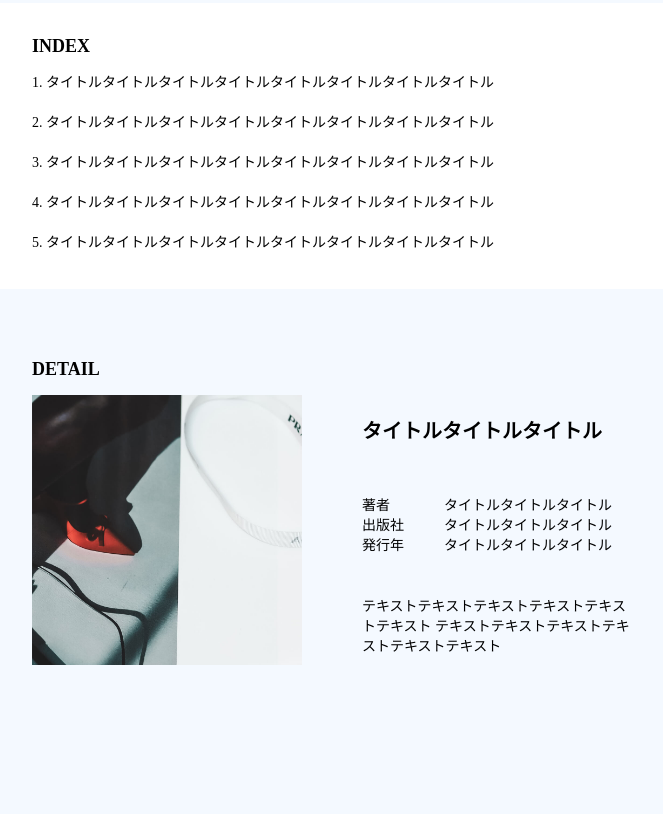
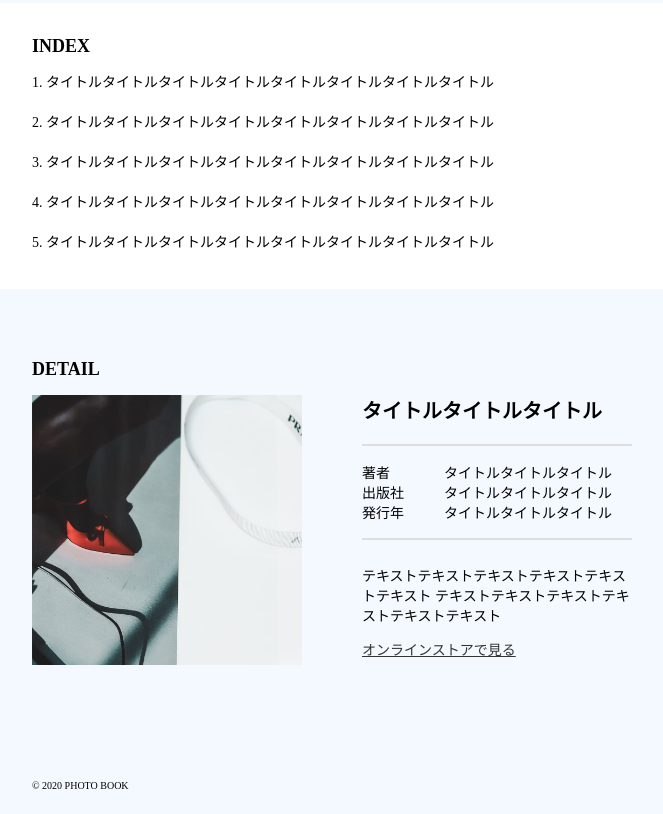
Before and after one commit to Bc0Ih/demo-site-v2, a plain HTML site: page index.html in a window 1280 px wide. Shown: the part 557-1371 px from the top of the page, without its empty margins (308-971 px from the left). Before the commit the page ends 1234 px from the top, so only its background shows below. Drawn offline with Linux system fonts and the light colour scheme.

Commit message:
detailページの余白と揃えを微調整

```diff
--- a/index.html
+++ b/index.html
@@ -56,12 +56,15 @@
               テキストテキストテキストテキストテキストテキスト
               テキストテキストテキストテキストテキストテキスト
             </p>
+            <a class="link" href="#" target="_blank" rel="noopener noreferrer">オンラインストアで見る</a>
           </div>
         </div>
       </div>
       </div>
     </main>
 
-    <footer></footer>
+    <footer>
+      © 2020 PHOTO BOOK
+    </footer>
   </body>
 </html>
--- a/style.css
+++ b/style.css
@@ -87,7 +87,32 @@ header {
 */
 
 .title{
-  display: inline-block;
   font-weight: bold;
   font-size: 20px;
+  margin-top: 0;
 }
+
+dl {
+  border-top: 2px solid #dedede;
+  border-bottom: 2px solid #dedede;
+}
+
+.link {
+  color: #333;
+}
+
+.link:hover{
+  opacity: 0.8;
+}
+
+.detail-wrapper{
+  margin-bottom: 100px;
+}
+
+footer{
+  max-width: 600px;
+  margin: 0 auto;
+  font-size: 0.625rem;
+  padding: 15px 0;
+
+}
```
Also changed, not shown: 1 other file.
